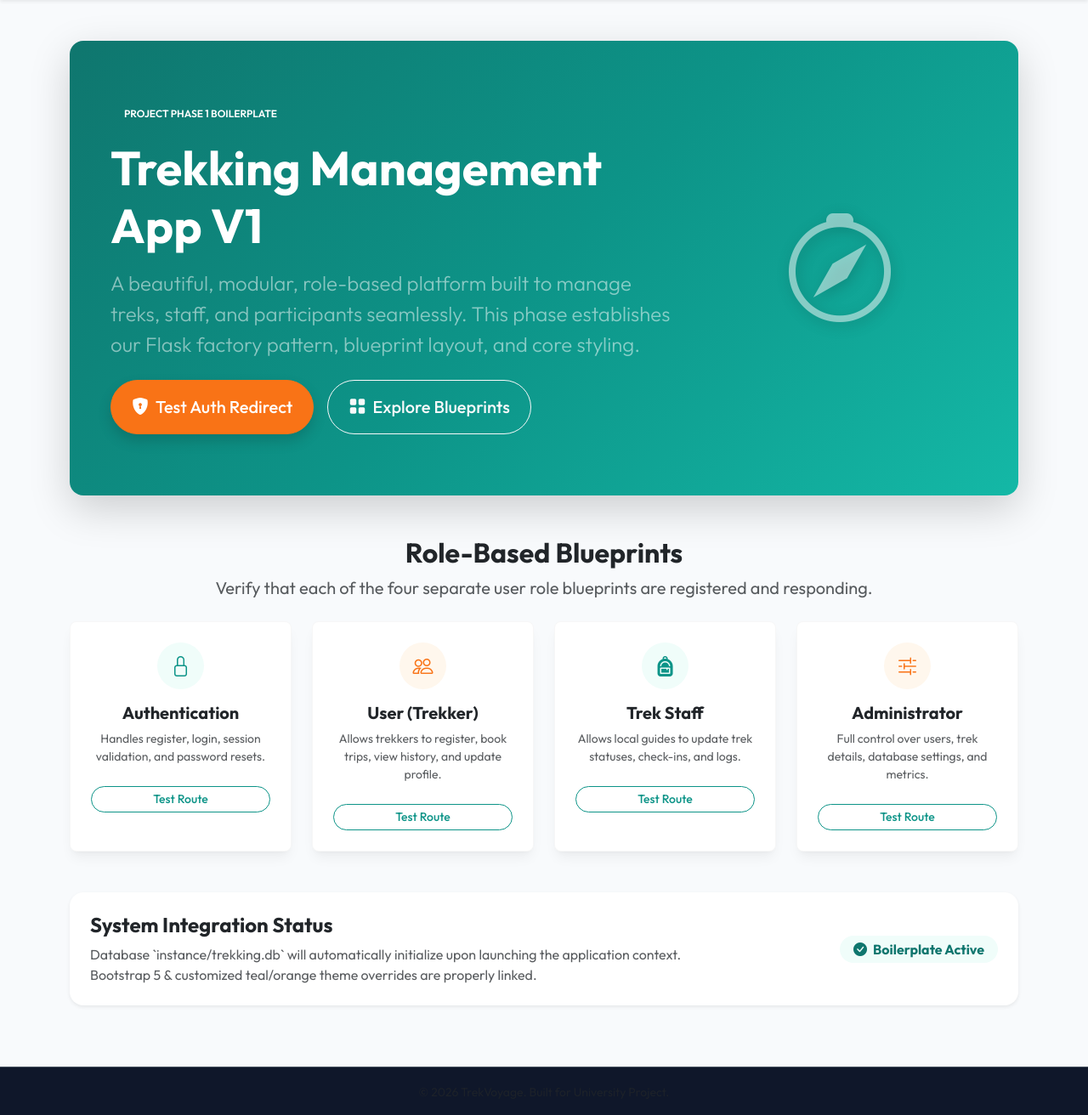
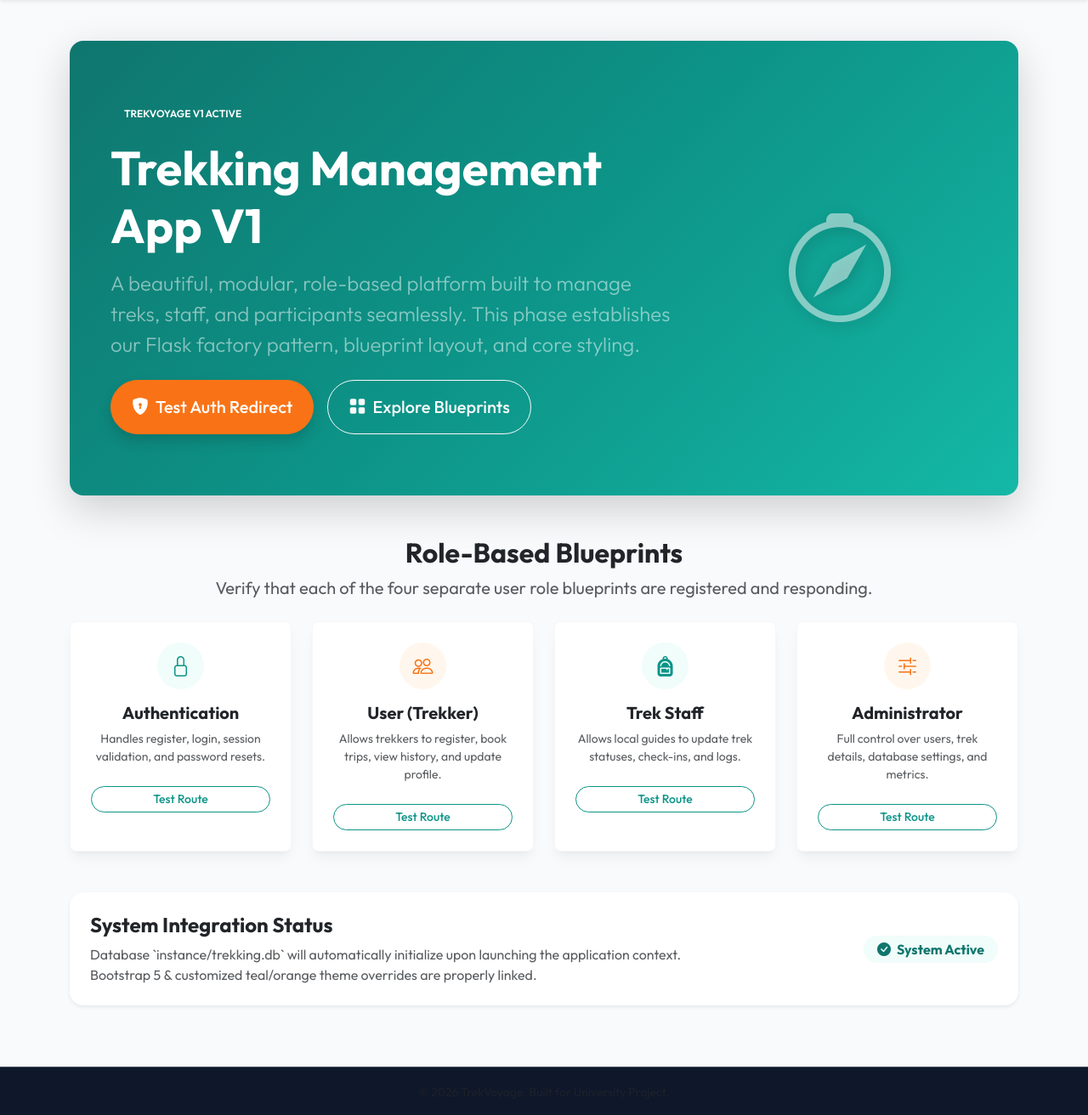
Before and after one commit to rohith-1205/Trekking_management_app_v1, a Flask app: page / in a window 1280 px wide. Shown: the part 64-1376 px from the top of the page at 85% size. Run offline with Flask 3, Linux system fonts and the light colour scheme.

Commit message:
Phase 12: clean up index.html profile url links and project status copy

```diff
--- a/templates/index.html
+++ b/templates/index.html
@@ -8,7 +8,7 @@
     <div class="hero-card p-5 mb-5 rounded-4 shadow-lg text-white">
         <div class="row align-items-center py-4">
             <div class="col-lg-8">
-                <span class="badge bg-orange-accent text-white px-3 py-2 rounded-pill mb-3 text-uppercase fw-semibold tracking-wider">Project Phase 1 Boilerplate</span>
+                <span class="badge bg-orange-accent text-white px-3 py-2 rounded-pill mb-3 text-uppercase fw-semibold tracking-wider">TrekVoyage V1 Active</span>
                 <h1 class="display-4 fw-bold mb-3">Trekking Management App V1</h1>
                 <p class="lead text-white-50 mb-4 fs-4">
                     A beautiful, modular, role-based platform built to manage treks, staff, and participants seamlessly.
@@ -60,7 +60,7 @@
                         </div>
                         <h5 class="card-title fw-bold">User (Trekker)</h5>
                         <p class="card-text text-muted small">Allows trekkers to register, book trips, view history, and update profile.</p>
-                        <a href="{{ url_for('user.user_profile') }}" class="btn btn-sm btn-outline-teal w-100 rounded-pill mt-2">Test Route</a>
+                        <a href="{{ url_for('user.profile') }}" class="btn btn-sm btn-outline-teal w-100 rounded-pill mt-2">Test Route</a>
                     </div>
                 </div>
             </div>
@@ -107,7 +107,7 @@
             </div>
             <div class="col-md-4 text-md-end mt-3 mt-md-0">
                 <span class="badge bg-success-soft text-success px-3 py-2 rounded-pill fs-6">
-                    <i class="bi bi-check-circle-fill me-1"></i> Boilerplate Active
+                    <i class="bi bi-check-circle-fill me-1"></i> System Active
                 </span>
             </div>
         </div>
```
Also changed, not shown: instance/trekking.db.
